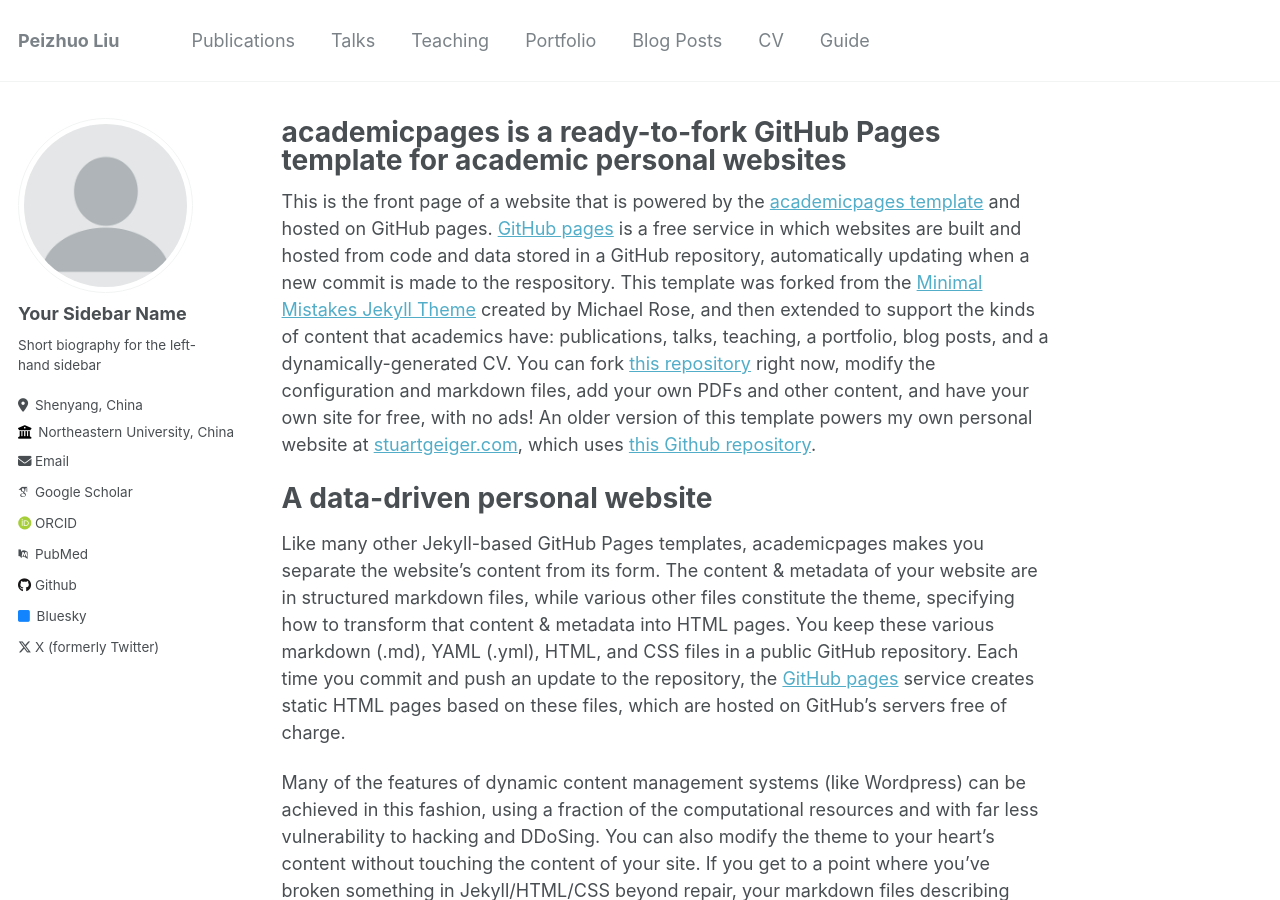
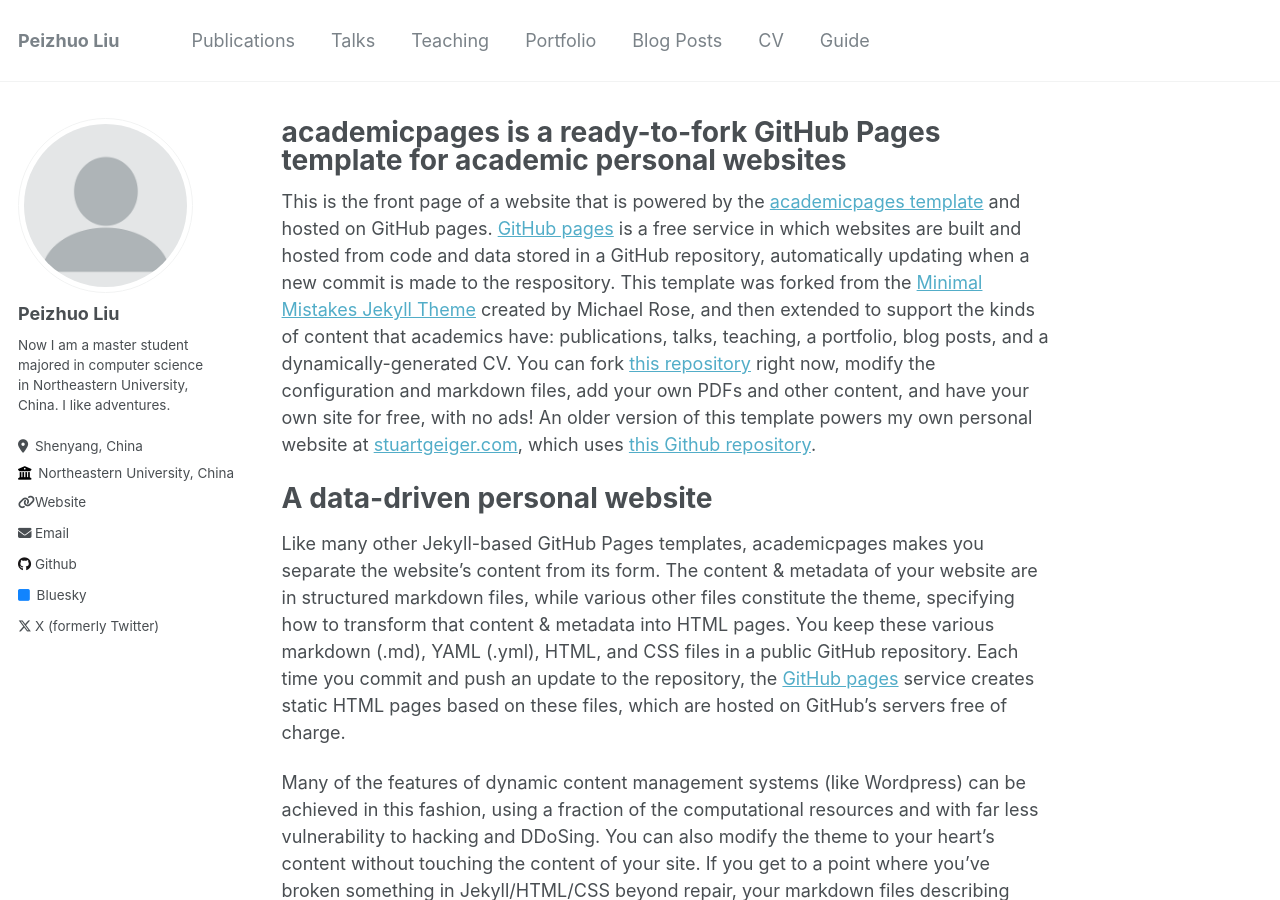
Before and after one commit to Rawsea/rawsea.github.io, a Jekyll site: the page built from _pages/about.md, in a window 1280 px wide and 900 px high. Built offline with Jekyll 4.4.1, drawn with Linux system fonts in a browser that asks for light colours; some web fonts are replaced.

Commit message:
Update _config.yml

```diff
--- a/_config.yml
+++ b/_config.yml
@@ -22,27 +22,27 @@ repository               : "academicpages/academicpages.github.io"
 author:
   # Biographic information
   avatar           : "profile.png"
-  name             : "Your Sidebar Name"
+  name             : "Peizhuo Liu"
   pronouns         : # example: "she/her"
-  bio              : "Short biography for the left-hand sidebar"
+  bio              : "Now I am a master student majored in computer science in Northeastern University, China. I like adventures."
   location         : "Shenyang, China"
   employer         : "Northeastern University, China"
-  uri              : # URL
+  uri              : "www.nlplab.com" # URL
   email            : "peizhuo.liu@outlook.com"
 
   # Academic websites
   arxiv            : # URL - Update with the correct link to your profile
-  googlescholar    : "https://scholar.google.com/citations?user=PS_CX0AAAAAJ"
+  googlescholar    : # URL "https://scholar.google.com/citations?user=PS_CX0AAAAAJ"
   impactstory      : # URL
-  orcid            : "http://orcid.org/yourorcidurl"
-  pubmed           : "https://www.ncbi.nlm.nih.gov/pubmed/?term=john+snow"
+  orcid            : # URL "http://orcid.org/yourorcidurl"
+  pubmed           : # URL "https://www.ncbi.nlm.nih.gov/pubmed/?term=john+snow"
   researchgate     : # URL
 
   # Repositories and software development
   bitbucket        : # Username - Update with your username on the site
   codepen          : # Username
   dribbble         : # Username
-  github           : "academicpages"
+  github           : "https://github.com/Rawsea?tab=repositories"
   kaggle           : # Username
   stackoverflow    : # User number or user number and name (i.e., use "1" or "1/jeff-atwood")
 
```
